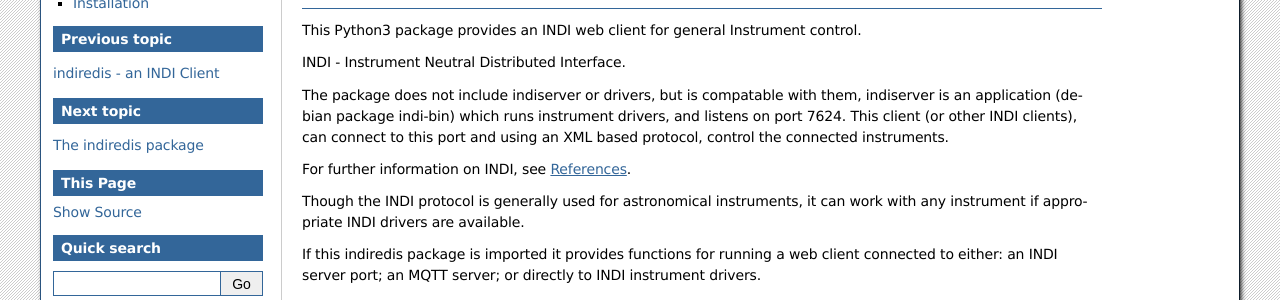
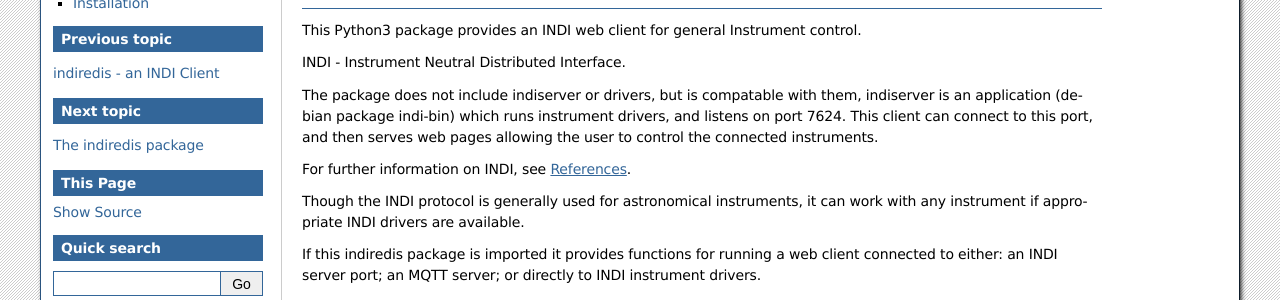
Before and after one commit to bernie-skipole/indi, a Sphinx documentation site: the page built from docs/source/usage/introduction.rst, in a window 1280 px wide. Shown: the part 126-426 px from the top of the page. Built offline with Sphinx 7.4.7, drawn with Linux system fonts in a browser that asks for light colours.

Commit message:
doc changes

```diff
--- a/docs/source/usage/introduction.rst
+++ b/docs/source/usage/introduction.rst
@@ -9,7 +9,7 @@ This Python3 package provides an INDI web client for general Instrument control.
 
 INDI - Instrument Neutral Distributed Interface.
 
-The package does not include indiserver or drivers, but is compatable with them, indiserver is an application (debian package indi-bin) which runs instrument drivers, and listens on port 7624. This client (or other INDI clients), can connect to this port and using an XML based protocol, control the connected instruments.
+The package does not include indiserver or drivers, but is compatable with them, indiserver is an application (debian package indi-bin) which runs instrument drivers, and listens on port 7624. This client can connect to this port, and then serves web pages allowing the user to control the connected instruments.
 
 For further information on INDI, see :ref:`references`.
 
```
Also changed, not shown: README.md (+1 -1 lines).
